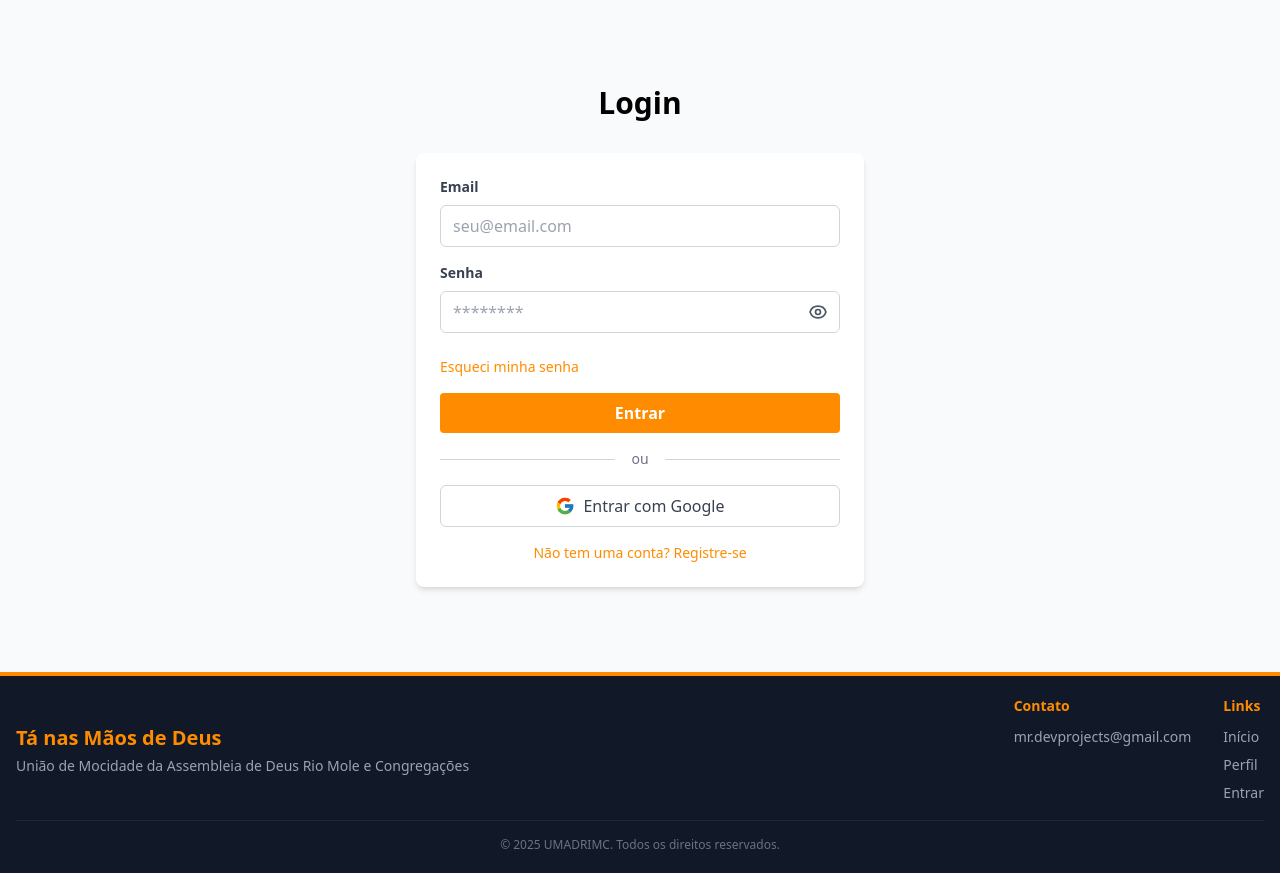
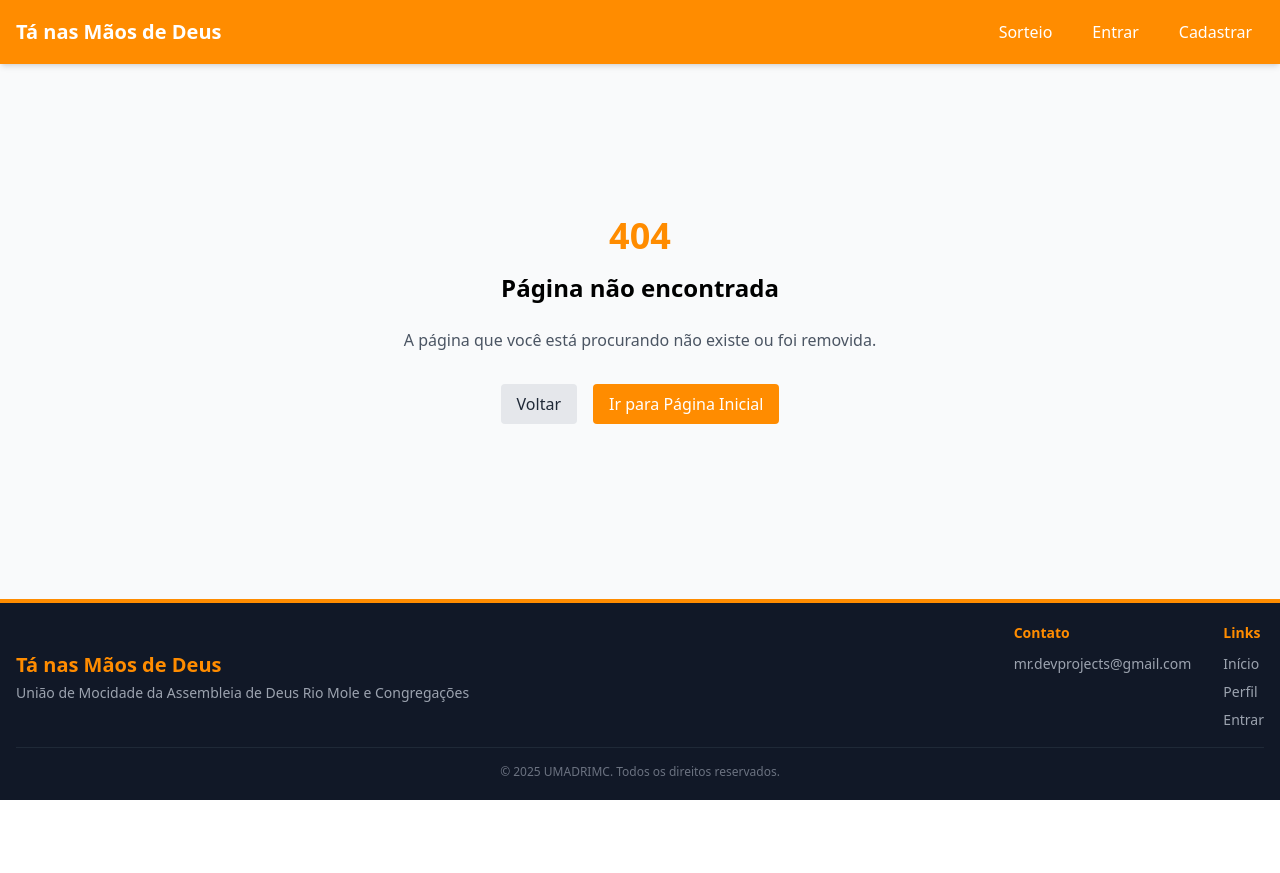
Before and after one commit to VictorSoares98/Sorteio_App, a Vue app: page /profile in a window 1280 px wide. Before the commit this address led to /login. After the commit the page ends 800 px from the top, so only its background shows below. Built offline with nearby package versions, Linux system fonts and the light colour scheme; no server answers.

Commit message:
traduz rotas e links de navegação para português, alterando 'profile' para 'perfil', 'raffle' para 'sorteio', 'admin' para 'painel', e 'register' para 'cadastro'

```diff
--- a/src/components/layout/Footer.vue
+++ b/src/components/layout/Footer.vue
@@ -53,7 +53,7 @@ const logout = async () => {
                 </router-link>
               </li>
               <li>
-                <router-link to="/profile" class="text-gray-400 hover:text-primary text-xs md:text-sm transition-colors">
+                <router-link to="/perfil" class="text-gray-400 hover:text-primary text-xs md:text-sm transition-colors">
                   Perfil
                 </router-link>
               </li>
--- a/src/components/layout/Navbar.vue
+++ b/src/components/layout/Navbar.vue
@@ -127,16 +127,16 @@ const getProfilePicture = (user: any) => {
             <button @click="navigateTo('/')" class="px-3 py-2 rounded hover:bg-primary-dark text-sm md:text-base transition-colors">
               Início
             </button>
-            <button @click="navigateTo('/profile')" class="px-3 py-2 rounded hover:bg-primary-dark text-sm md:text-base transition-colors">
+            <button @click="navigateTo('/perfil')" class="px-3 py-2 rounded hover:bg-primary-dark text-sm md:text-base transition-colors">
               Perfil
             </button>
             <!-- Link para página de sorteio -->
-            <button @click="navigateTo('/raffle')" class="px-3 py-2 rounded hover:bg-primary-dark text-sm md:text-base transition-colors">
+            <button @click="navigateTo('/sorteio')" class="px-3 py-2 rounded hover:bg-primary-dark text-sm md:text-base transition-colors">
               Sorteio
             </button>
             <button
               v-if="isAdmin"
-              @click="navigateTo('/admin')"
+              @click="navigateTo('/painel')"
               class="px-3 py-2 rounded hover:bg-primary-dark text-sm md:text-base transition-colors"
             >
               Painel
@@ -147,13 +147,13 @@ const getProfilePicture = (user: any) => {
           </template>
           <template v-else>
             <!-- Link para página de sorteio também para usuários não autenticados -->
-            <button @click="navigateTo('/raffle')" class="px-3 py-2 rounded hover:bg-primary-dark text-sm md:text-base transition-colors">
+            <button @click="navigateTo('/sorteio')" class="px-3 py-2 rounded hover:bg-primary-dark text-sm md:text-base transition-colors">
               Sorteio
             </button>
             <button @click="navigateTo('/login')" class="px-3 py-2 rounded hover:bg-primary-dark text-sm md:text-base transition-colors">
-              Login
+              Entrar
             </button>
-            <button @click="navigateTo('/register')" class="px-3 py-2 rounded hover:bg-primary-dark text-sm md:text-base transition-colors">
+            <button @click="navigateTo('/cadastro')" class="px-3 py-2 rounded hover:bg-primary-dark text-sm md:text-base transition-colors">
               Cadastrar
             </button>
           </template>
@@ -208,19 +208,19 @@ const getProfilePicture = (user: any) => {
             <button @click="navigateTo('/')" class="block w-full text-left px-3 py-2 rounded hover:bg-primary-dark transition-colors">
               Início
             </button>
-            <button @click="navigateTo('/profile')" class="block w-full text-left px-3 py-2 rounded hover:bg-primary-dark transition-colors">
+            <button @click="navigateTo('/perfil')" class="block w-full text-left px-3 py-2 rounded hover:bg-primary-dark transition-colors">
               Perfil
             </button>
             <!-- Link para página de sorteio mobile -->
-            <button @click="navigateTo('/raffle')" class="block w-full text-left px-3 py-2 rounded hover:bg-primary-dark transition-colors">
+            <button @click="navigateTo('/sorteio')" class="block w-full text-left px-3 py-2 rounded hover:bg-primary-dark transition-colors">
               Sorteio
             </button>
             <button
               v-if="isAdmin"
-              @click="navigateTo('/admin')"
+              @click="navigateTo('/painel')"
               class="block w-full text-left px-3 py-2 rounded hover:bg-primary-dark transition-colors"
             >
-              Admin
+              Painel
             </button>
             <button @click="logout" class="block w-full text-left px-3 py-2 rounded hover:bg-danger transition-colors mt-2 border-t border-primary-light pt-3">
               Sair
@@ -228,13 +228,13 @@ const getProfilePicture = (user: any) => {
           </template>
           <template v-else>
             <!-- Link para página de sorteio mobile (não autenticado) -->
-            <button @click="navigateTo('/raffle')" class="block w-full text-left px-3 py-2 rounded hover:bg-primary-dark transition-colors">
+            <button @click="navigateTo('/sorteio')" class="block w-full text-left px-3 py-2 rounded hover:bg-primary-dark transition-colors">
               Sorteio
             </button>
             <button @click="navigateTo('/login')" class="block w-full text-left px-3 py-2 rounded hover:bg-primary-dark transition-colors">
-              Login
+              Entrar
             </button>
-            <button @click="navigateTo('/register')" class="block w-full text-left px-3 py-2 rounded hover:bg-primary-dark transition-colors">
+            <button @click="navigateTo('/cadastro')" class="block w-full text-left px-3 py-2 rounded hover:bg-primary-dark transition-colors">
               Cadastrar
             </button>
           </template>
--- a/src/components/layout/Sidebar.vue
+++ b/src/components/layout/Sidebar.vue
@@ -80,23 +80,23 @@ const navigateTo = (path: string) => {
           </li>
           <li>
             <button
-              @click="navigateTo('/profile')"
+              @click="navigateTo('/perfil')"
               class="flex items-center w-full px-2 py-2 text-gray-800 hover:bg-gray-100 hover:text-primary rounded"
             >
               <svg class="w-5 h-5 mr-2" fill="none" stroke="currentColor" viewBox="0 0 24 24">
                 <path stroke-linecap="round" stroke-linejoin="round" stroke-width="2" d="M16 7a4 4 0 11-8 0 4 4 0 018 0zM12 14a7 7 0 00-7 7h14a7 7 0 00-7-7z"></path>
               </svg>
-              Meu Perfil
+              Perfil
             </button>
           </li>
 
           <!-- Novo item de menu para Sorteio -->
           <li>
             <button
-              @click="navigateTo('/raffle')"
+              @click="navigateTo('/sorteio')"
               class="flex items-center w-full px-2 py-2 text-gray-800 hover:bg-gray-100 hover:text-primary rounded"
             >
-              <svg class="w-5 h-5 mr-2" fill="none" stroke="currentColor" viewBox="0 0 24 24">
+              <svg class="w-5 h-5 mr-2" fill="none" stroke="currentColor" viewBox="0 24 24">
                 <path stroke-linecap="round" stroke-linejoin="round" stroke-width="2" d="M19 11H5m14 0a2 2 0 012 2v6a2 2 0 01-2 2H5a2 2 0 01-2-2v-6a2 2 0 012-2m14 0V9a2 2 0 00-2-2M5 11V9a2 2 0 012-2m0 0V5a2 2 0 012-2h6a2 2 0 012 2v2M7 7h10"></path>
               </svg>
               Sorteio
@@ -106,7 +106,7 @@ const navigateTo = (path: string) => {
           <template v-if="isAdmin">
             <li class="border-t my-2 pt-2">
               <button
-                @click="navigateTo('/admin')"
+                @click="navigateTo('/painel')"
                 class="flex items-center w-full px-2 py-2 text-gray-800 hover:bg-gray-100 hover:text-primary rounded"
               >
                 <svg class="w-5 h-5 mr-2" fill="none" stroke="currentColor" viewBox="0 0 24 24">
--- a/src/router/index.ts
+++ b/src/router/index.ts
@@ -26,7 +26,7 @@ type AppRouteRecordRaw = RouteRecordRaw & {
 const routes: AppRouteRecordRaw[] = [
   {
     path: '/',
-    name: 'home',
+    name: 'inicio',
     component: () => import(/* webpackChunkName: "home" */ '../views/HomeView.vue'),
     meta: { requiresAuth: true, title: 'Página Inicial' }
   },
@@ -39,38 +39,38 @@ const routes: AppRouteRecordRaw[] = [
     meta: { title: 'Login', requiresGuest: true }
   },
   {
-    path: '/register',
-    name: 'register',
+    path: '/cadastro',
+    name: 'cadastro',  // Já estava traduzido
     component: () => import(/* webpackChunkName: "auth" */ '../views/auth/RegisterView.vue'),
     meta: { title: 'Cadastro', requiresGuest: true }
   },
   {
-    path: '/forgot-password',
-    name: 'forgot-password',
+    path: '/esqueci-senha',
+    name: 'esqueci-senha',  // Já estava traduzido
     component: ForgotPasswordView,
-    meta: { requiresGuest: true }
+    meta: { requiresGuest: true, title: 'Esqueci Minha Senha' }
   },
 
   // Rotas de Perfil
   {
-    path: '/profile',
-    name: 'profile',
+    path: '/perfil',
+    name: 'perfil',  // Já estava traduzido
     component: () => import(/* webpackChunkName: "profile" */ '../views/profile/ProfileView.vue'),
     meta: { requiresAuth: true, title: 'Perfil' }
   },
 
   // Nova rota para a página de sorteio
   {
-    path: '/raffle',
-    name: 'raffle',
+    path: '/sorteio',
+    name: 'sorteio',  // Já estava traduzido
     component: () => import(/* webpackChunkName: "raffle" */ '../views/raffle/RaffleView.vue'),
     meta: { requiresAuth: false, title: 'Sorteio' }
   },
 
   // Rotas de Administração
   {
-    path: '/admin',
-    name: 'admin',
+    path: '/painel',
+    name: 'painel',  // Já estava traduzido
     component: () => import(/* webpackChunkName: "admin" */ '../views/admin/AdminView.vue'),
     meta: { requiresAuth: true, requiresAdmin: true, title: 'Administração' }
   },
@@ -78,7 +78,7 @@ const routes: AppRouteRecordRaw[] = [
   // Rota para tratar URLs inválidas
   {
     path: '/:pathMatch(.*)*',
-    name: 'not-found',
+    name: 'nao-encontrado',  // Já estava traduzido
     component: () => import(/* webpackChunkName: "error" */ '../views/NotFoundView.vue'),
     meta: { title: 'Página não encontrada' }
   }
@@ -122,7 +122,7 @@ router.beforeEach((to, _from, next) => {
     if (to.path === '/' || to.path === '/login') {
       console.log('[Router] Redirecionando para página de registro com código de afiliado');
       return next({
-        path: '/register',
+        path: '/cadastro',
         query: { ref: refCode }
       });
     }
@@ -146,9 +146,9 @@ router.beforeEach(async (
   // Verificar se está indo para página de autenticação e já está logado
   const currentUser = await getCurrentUser() as User | null;
 
-  if ((to.path === '/login' || to.path === '/register') && currentUser) {
+  if ((to.path === '/login' || to.path === '/cadastro') && currentUser) {
     console.log('[Router] Usuário já autenticado, redirecionando para home');
-    return next({ name: 'home' });
+    return next({ name: 'inicio' });
   }
 
   // Resto da lógica de proteção de rotas
@@ -170,11 +170,11 @@ router.beforeEach(async (
       } else {
         // Não é admin, redirecionar para home
         console.log('[Router] Usuário não é admin, redirecionando para home');
-        next({ name: 'home' });
+        next({ name: 'inicio' });
       }
     } catch (error) {
       console.error('Erro ao verificar permissões:', error);
-      next({ name: 'home' });
+      next({ name: 'inicio' });
     }
   } else {
     next();
@@ -185,7 +185,7 @@ router.beforeEach(async (
 router.beforeEach(async (to, from, next) => {
   // Se está navegando para a página inicial e tem afiliação pendente,
   // garantir que os dados de usuário estejam atualizados
-  if (to.path === '/' && (sessionStorage.getItem('newAffiliation') === 'true' || from.path === '/register' || from.path === '/login')) {
+  if (to.path === '/' && (sessionStorage.getItem('newAffiliation') === 'true' || from.path === '/cadastro' || from.path === '/login')) {
     console.log('[Router] Detectada possível nova afiliação, atualizando dados do usuário');
     console.log('[Router] Estado newAffiliation:', sessionStorage.getItem('newAffiliation'));
     console.log('[Router] Origem da navegação:', from.path);
```
